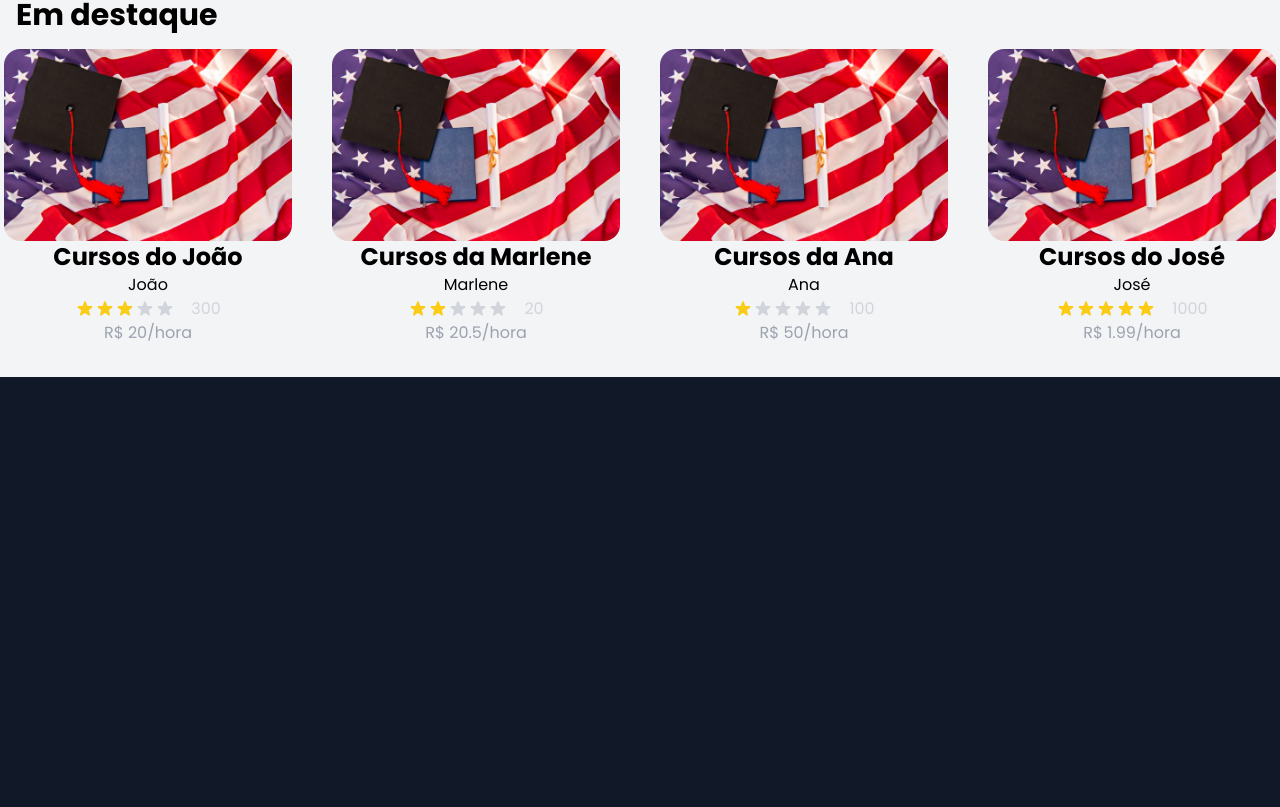
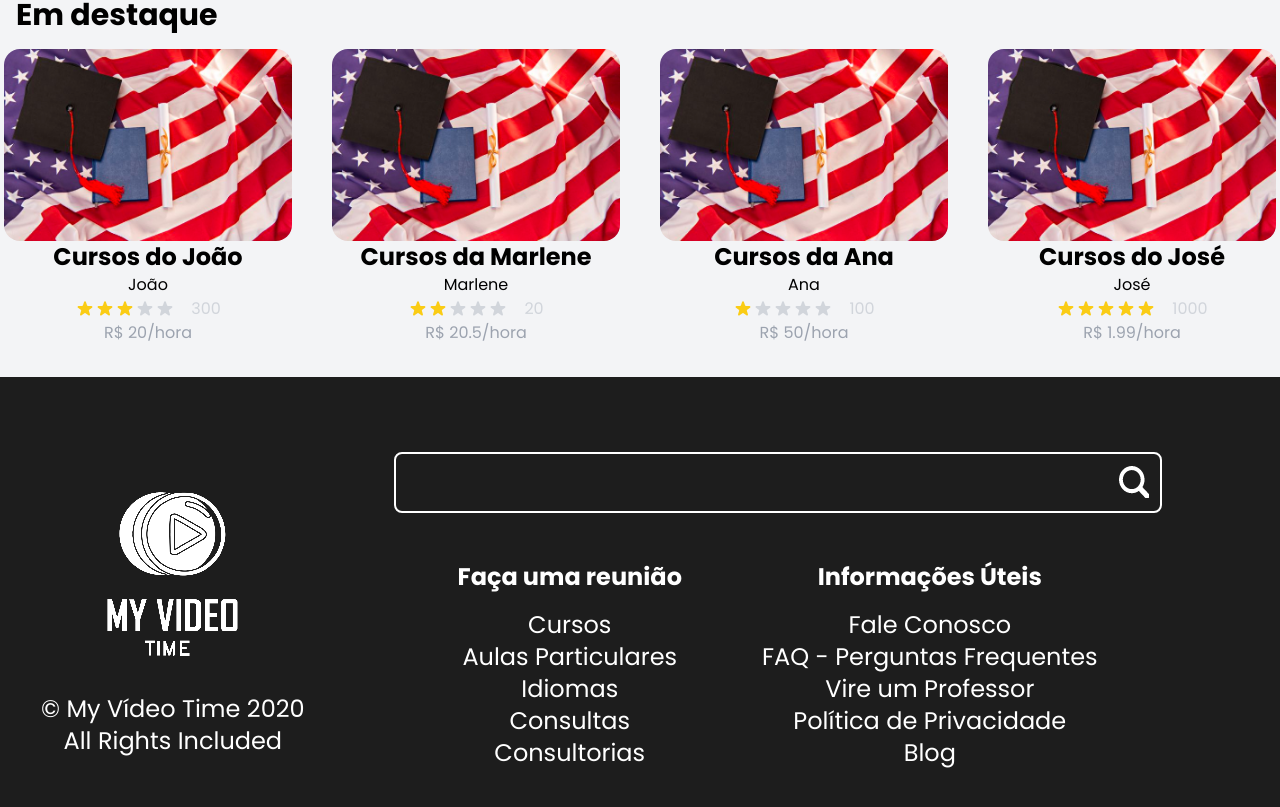
Before and after one commit to xaviervx/my-video-time, a React (Vite) app: page / in a window 1280 px wide. Shown: the part 743-1550 px from the top of the page. Built offline with nearby package versions, Linux system fonts and the light colour scheme.

Commit message:
Ajustes no componente OurServices e criação da estrutura do Footer

```diff
--- a/src/components/Footer/index.jsx
+++ b/src/components/Footer/index.jsx
@@ -1,7 +1,42 @@
 import React from 'react'
 
+import { FooterOptions } from '../FooterOptions'
+
 function Footer() {
-  return (<div className="bg-gray-900 w-full h-[450px]" />)
+  return (
+    <div className="bg-footer w-full md:h-[450px] md:flex items-center text-white gap-12 pl-10 pr-10 xl:pl-0 xl:pr-0 relative">
+      <div className="md:w-[27%] flex flex-col items-center pt-8">
+        <div>
+          <img src="logo-whiteversion.png" alt="Logo Whiteversion" />
+        </div>
+
+        <div className="text-center text-[19px] md:text-2xl mt-5 absolute md:static bottom-10">
+          <p>
+            ©  My Vídeo Time 2020
+          </p>
+          <p>All Rights Included</p>
+        </div>
+      </div>
+
+      <div className="grow mt-4">
+        <div className="max-w-3xl">
+          <div className="relative">
+            <span className="absolute right-3 h-[23px] md:h-[33px] w-[22px] md:w-[31px] top-0 bottom-0 my-auto">
+              <img src="icon-search-footer.png" alt="Icon Search Footer" />
+            </span>
+
+            <input type="text" className="w-full bg-footer border-2 md:border-1 border-white rounded-xl md:rounded-lg h-[44px] md:h-[61px] outline-none text-2xl pl-3 pr-14" />
+          </div>
+
+          <div className="flex flex-col md:flex-row items-center justify-center gap-10 md:gap-20 text-[19px] md:text-2xl mt-12 text-center pb-44 md:pb-0">
+            <FooterOptions options={ ['Cursos', 'Aulas Particulares', 'Idiomas', 'Consultas', 'Consultorias'] } title="Faça uma reunião" footerOptionClass="order-2 md:order-1" />
+
+            <FooterOptions options={ ['Fale Conosco', 'FAQ - Perguntas Frequentes', 'Vire um Professor', 'Política de Privacidade', 'Blog'] } title="Informações Úteis" footerOptionClass="order-1 md:order-2" />
+          </div>
+        </div>
+      </div>
+    </div>
+  )
 }
 
 export default Footer
--- /dev/null
+++ b/src/components/FooterOptions/index.jsx
@@ -0,0 +1,24 @@
+/* eslint-disable jsx-a11y/anchor-is-valid */
+import React from 'react';
+
+import PropTypes from 'prop-types';
+
+export function FooterOptions(props) {
+  const { options, title, footerOptionClass } = props;
+
+  return (
+    <ul className={ footerOptionClass }>
+      <li className="mb-4"><a href="#" className="font-bold">{title}</a></li>
+
+      {options.map((item, key) => (
+        <li key={ key }><a href="#">{item}</a></li>
+      ))}
+    </ul>
+  );
+}
+
+FooterOptions.propTypes = {
+  options: PropTypes.arrayOf(PropTypes.string).isRequired,
+  title: PropTypes.string.isRequired,
+  footerOptionClass: PropTypes.string.isRequired
+}
--- a/src/components/OurServices/index.jsx
+++ b/src/components/OurServices/index.jsx
@@ -1,6 +1,6 @@
 import React from 'react';
 
-import ProptTypes from 'prop-types';
+import PropTypes from 'prop-types';
 
 export function OurServices(props) {
   const {
@@ -26,6 +26,6 @@ export function OurServices(props) {
 }
 
 OurServices.propTypes = {
-  title: ProptTypes.string.isRequired,
-  imageSrc: ProptTypes.string.isRequired,
+  title: PropTypes.string.isRequired,
+  imageSrc: PropTypes.string.isRequired,
 }
--- a/tailwind.config.cjs
+++ b/tailwind.config.cjs
@@ -11,6 +11,9 @@ module.exports = {
       fontFamily: {
         sans: ['Poppins', ...defaultTheme.fontFamily.sans],
       },
+      colors: {
+        footer: '#1d1d1d'
+      }
     },
   },
   plugins: [],
```
Also changed, not shown: public/icon-search-footer.png (added).
